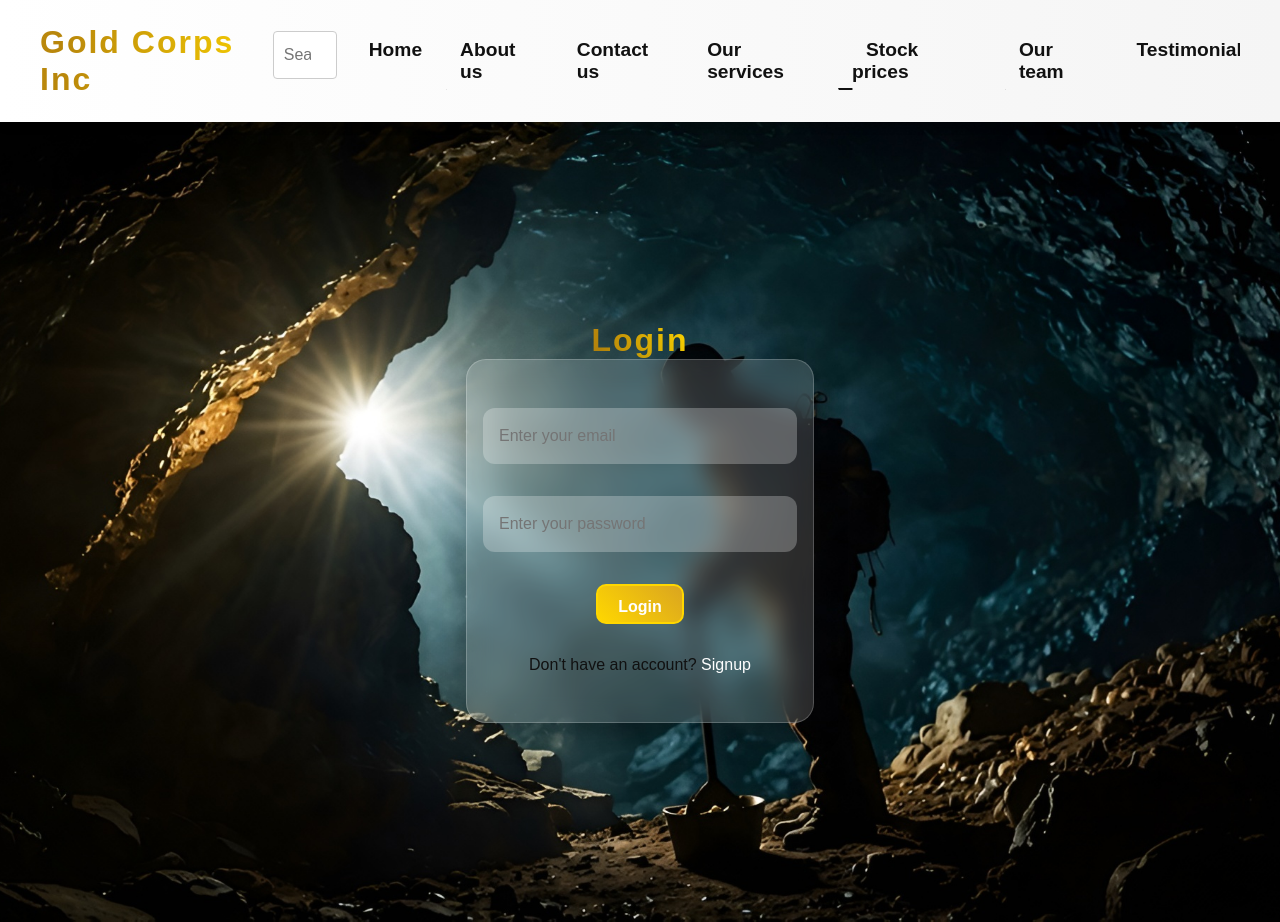
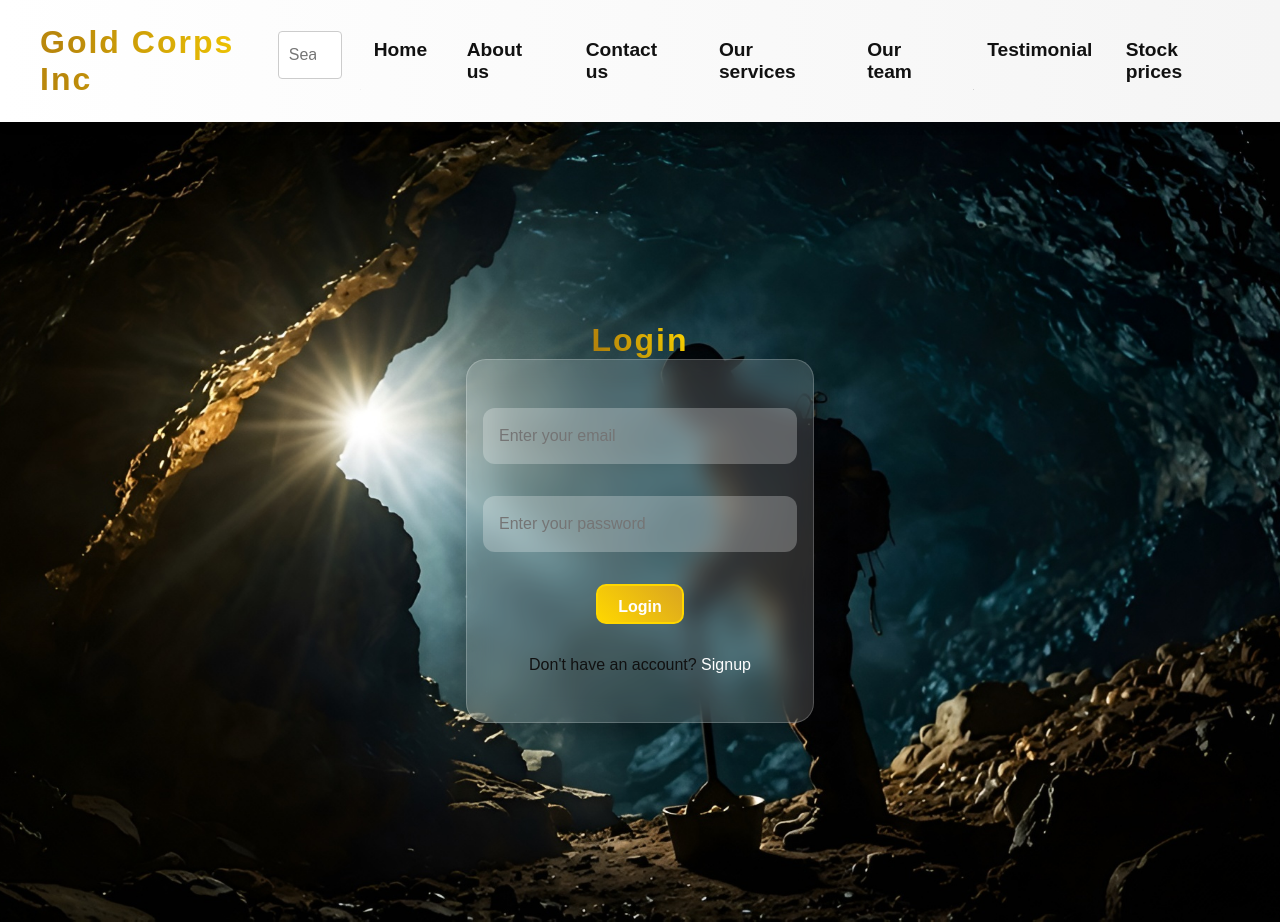
Before and after one commit to Ceecodes001/Gold-corps-final, a React (Vite) app: page /#/login in a window 1280 px wide. Built offline with nearby package versions, Linux system fonts and the light colour scheme; no server answers.

Commit message:
updated project

```diff
--- a/package.json
+++ b/package.json
@@ -1,6 +1,6 @@
 {
   "name": "gold-corps",
-  "homepage": "https://github.com/Ceecodes001/Gold-corps-final",
+  "homepage": "goldcorps.org",
   "private": true,
   "version": "0.0.0",
   "type": "module",
--- a/src/components/homepage1/head/header.jsx
+++ b/src/components/homepage1/head/header.jsx
@@ -1,5 +1,5 @@
 import React, { useEffect } from 'react';
-import {Link} from 'react-router-dom'
+import { Link } from 'react-router-dom';
 
 function Header() {
   useEffect(() => {
@@ -10,9 +10,11 @@ function Header() {
     const openMenu = () => navLinks.classList.add('active');
     const closeMenu = () => navLinks.classList.remove('active');
     const handleClickOutside = e => {
-      if (navLinks.classList.contains('active') &&
+      if (
+        navLinks.classList.contains('active') &&
         !navLinks.contains(e.target) &&
-        !hamburger.contains(e.target)) {
+        !hamburger.contains(e.target)
+      ) {
         navLinks.classList.remove('active');
       }
     };
@@ -32,25 +34,28 @@ function Header() {
     <div className="header">
       <nav className="navbar">
         <h1>Gold Corps Inc</h1>
+
         <div className="hamburger" id="hamburger">
           <span></span><span></span><span></span>
         </div>
+
         <div className="nav-links" id="nav-links">
           <button className="close-btn" id="close-btn">&times;</button>
+
           <div className="search-container">
             <input placeholder="Search..." className="search-bar" type="search" />
           </div>
-          <a className='a' href="#">Home</a>
-          <a className='a' href="#about">About us</a>
-          <a className='a' href="#contact">Contact us</a>
-          <a className='a' href="#services">Our services</a>
-          <Link to="/stock">
-          <a className='a' href="#stock">Stock prices</a>
-          </Link>
-          <a className='a' href="#team">Our team</a>
 
-          <a href="#testimonial">Testimonial</a>
+          {/* Single-page scrolling (anchors) */}
+          <a className="a" href="#home">Home</a>
+          <a className="a" href="#about">About us</a>
+          <a className="a" href="#contact">Contact us</a>
+          <a className="a" href="#services">Our services</a>
+          <a className="a" href="#team">Our team</a>
+          <a className="a" href="#testimonial">Testimonial</a>
 
+          {/* React Router navigation */}
+          <Link className="a" to="/stock">Stock prices</Link>
         </div>
       </nav>
     </div>
```
